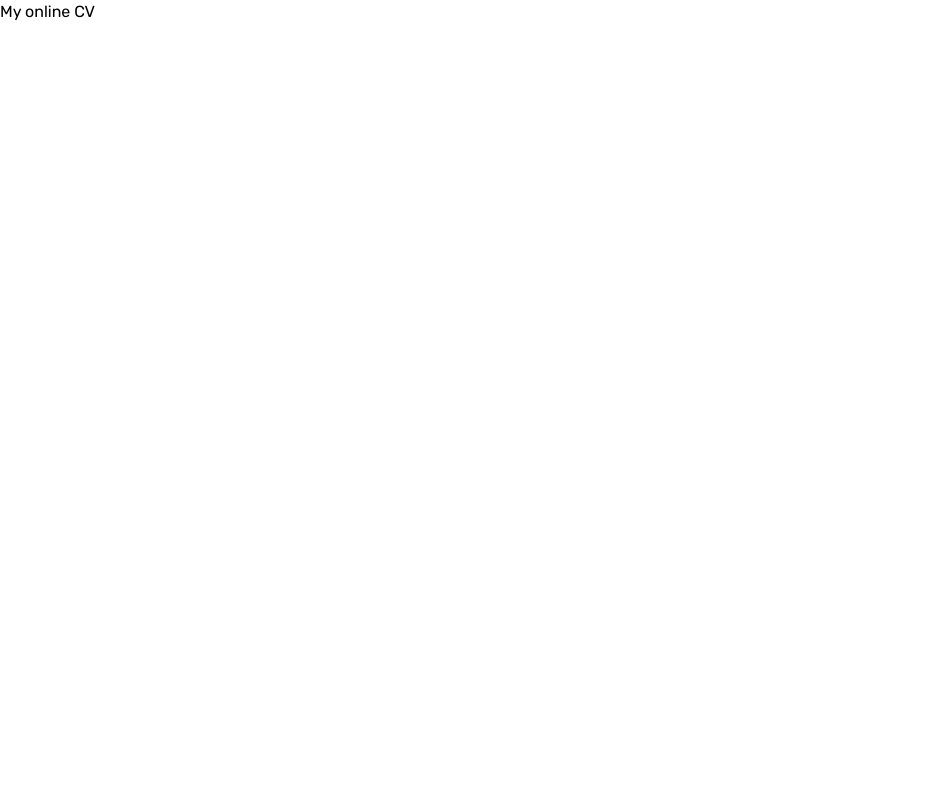
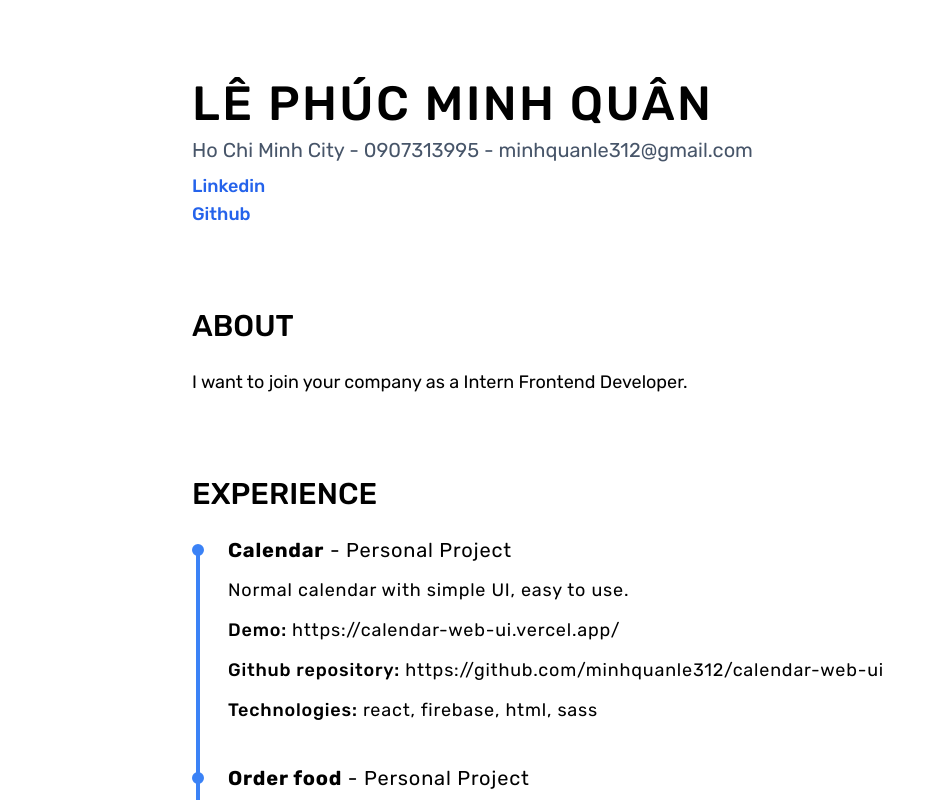
Before and after one commit to minhquanle312/minhquanle, a Next.js app: page /myCV in a window 1280 px wide. Shown: the top 800 px of the page, without its empty margins (0-944 px from the left). Built offline with nearby package versions, Linux system fonts and the light colour scheme.

Commit message:
add CV page

```diff
--- a/components/About.jsx
+++ b/components/About.jsx
@@ -1,16 +1,17 @@
 import React from 'react'
+import Circle from './Circle'
 
 // eslint-disable-next-line react/display-name
 const About = () => {
-  const Circle = ({ fill }) => {
-    return (
-      <div
-        className={`${
-          fill ? 'bg-blue-500' : ''
-        } w-3 h-3 mt-2 shrink-0 rounded-full border-[3px] border-blue-500`}
-      ></div>
-    )
-  }
+  // const Circle = ({ fill }) => {
+  //   return (
+  //     <div
+  //       className={`${
+  //         fill ? 'bg-blue-500' : ''
+  //       } w-3 h-3 mt-2 shrink-0 rounded-full border-[3px] border-blue-500`}
+  //     ></div>
+  //   )
+  // }
 
   const intro = (
     <p className='text-gray-600 dark:text-slate-400'>
--- /dev/null
+++ b/components/Circle.jsx
@@ -0,0 +1,13 @@
+import React from 'react'
+
+const Circle = ({ fill, line }) => {
+  return (
+    <div
+      className={`${
+        fill ? 'bg-blue-500' : ''
+      } w-3 h-3 mt-2 shrink-0 rounded-full border-[3px] border-blue-500`}
+    ></div>
+  )
+}
+
+export default Circle
--- a/components/Header.jsx
+++ b/components/Header.jsx
@@ -1,10 +1,11 @@
 import React, { useState } from 'react'
-import style from '../styles/Header.module.css'
+import styles from '../styles/Header.module.css'
 import AutoScrollSlider from './AutoScrollSlider'
 import { useInView } from 'react-intersection-observer'
 import useResizeWidth from './../hooks/useResizeWidth'
 import Icon from './Icon'
 import Link from 'next/link'
+import MobileNavigation from './MobileNavigation'
 
 const navList = [
   { name: 'HOME', section: '#home' },
@@ -40,62 +41,17 @@ const Header = () => {
     )
   }
 
-  const MobileNavigation = ({ items, fixed }) => {
-    const [showNav, setShowNav] = useState(false)
-
-    const classes = fixed
-      ? 'fixed top-0 left-0 right-0 h-18 bg-white dark:bg-black border-b shadow-sm transition-colors duration-300'
-      : ''
-
-    const handleClickIcon = () => {
-      setShowNav(!showNav)
-    }
-
-    return (
-      <nav
-        className={`${classes} md:hidden flex flex-col items-start gap-3 z-50 bg-white dark:bg-slate-500`}
-      >
-        <Icon
-          iconName='bar'
-          width='12'
-          height='12'
-          className={`relative z-10 p-3 ${
-            fixed ? 'fill-black dark:fill-white' : 'fill-white'
-          }`}
-          onClick={handleClickIcon}
-        />
-        <div
-          className={`${
-            !showNav ? 'hidden' : ''
-          } flex flex-col self-stretch z-10`}
-        >
-          {items.map(item => (
-            <a
-              key={item.name}
-              className={`p-3 font-medium transition-colors duration-200 ${
-                fixed
-                  ? 'text-black hover:bg-slate-200 dark:text-slate-200 dark:hover:bg-slate-800'
-                  : 'text-white hover:bg-white hover:text-black dark:hover:bg-slate-500 dark:hover:text-slate-100'
-              }`}
-              href={item.section}
-            >
-              {item.name}
-            </a>
-          ))}
-        </div>
-      </nav>
-    )
-  }
-
   const HeaderText = ({ black }) => {
     return (
       <h2
-        className={`absolute flex flex-col gap-7 inset-0 text-center sm:text-left sm:pl-8 md:pl-32 lg:pl-[25%] justify-center text-5xl transition-all duration-300 select-none ${
+        className={`absolute flex flex-col gap-7 inset-0 text-center sm:text-left sm:pl-8 md:pl-32 lg:pl-[25%] justify-center text-3xl md:text-4xl lg:text-5xl transition-all duration-300 select-none ${
           black ? 'bg-black text-white clip-path-black' : 'clip-path-white'
         }`}
       >
-        <span className={style.title}>Minh Quan Le</span>
-        <span className='text-3xl'>I&apos;m A Frontend Developer</span>
+        <span className={styles.title}>Minh Quan Le</span>
+        <span className='text-xl md:text-2xl lg:text-3xl'>
+          I&apos;m A Frontend Developer
+        </span>
       </h2>
     )
   }
@@ -109,7 +65,7 @@ const Header = () => {
       ref={headerRef}
     >
       <Navigation items={navList} fixed={!headerIsInview} />
-      <MobileNavigation items={navList} fixed={!headerIsInview} />
+      <MobileNavigation items={navList} />
       <HeaderText black />
       <HeaderText />
       <AutoScrollSlider className='absolute top-0 right-0 bottom-0 w-1/2 dark:before:hidden' />
@@ -123,13 +79,13 @@ const Header = () => {
           <Icon iconName='arrow-up' width='7' height='7' />
         </a>
       </button>
-      <div className='absolute top-2/3 left-20 sm:left-10 md:top-20 md:left-6 flex gap-5'>
-        <button className='py-1 px-2 text-sm md:text-md bg-orange-200 rounded-md text-slate-800 font-medium hover:bg-orange-400 hover:text-slate-200 transition-colors duration-150 select-none'>
+      <div className='absolute top-2/3 left-1/2 -translate-x-1/2 sm:-translate-x-0 sm:left-10 md:top-20 md:left-6 flex gap-5'>
+        <button className='py-1 px-2 text-xs md:text-sm bg-orange-200 rounded-md text-slate-800 font-medium hover:bg-orange-400 hover:text-slate-200 transition-colors duration-150 select-none'>
           <a href='/Intern_Frontend-Le_Phuc_Minh_Quan.pdf' download>
             Download my CV
           </a>
         </button>
-        <button className='py-1 px-2 text-sm md:text-md bg-orange-200 rounded-md text-slate-800 font-medium hover:bg-orange-400 hover:text-slate-200 transition-colors duration-150 select-none'>
+        <button className='py-1 px-2 text-xs md:text-sm bg-orange-200 rounded-md text-slate-800 font-medium hover:bg-orange-400 hover:text-slate-200 transition-colors duration-150 select-none'>
           <Link href='/myCV'>My online CV</Link>
         </button>
       </div>
--- a/components/MobileNavigation.jsx
+++ b/components/MobileNavigation.jsx
@@ -0,0 +1,40 @@
+import React, { useState } from 'react'
+import Icon from './Icon'
+
+import styles from '../styles/MobileNavigaiton.module.css'
+
+const MobileNavigation = ({ items }) => {
+  const [show, setShow] = useState(false)
+
+  const handleClickIcon = () => {
+    setShow(!show)
+  }
+  return (
+    <nav className='md:hidden fixed top-0 left-0 right-0 h-10 bg-white dark:bg-black z-20'>
+      <Icon
+        iconName='bar'
+        width='10'
+        height='10'
+        className='p-2 select-none dark:fill-white'
+        onClick={handleClickIcon}
+      />
+      <div
+        className={`${styles.mobileNav} ${
+          show ? styles.animated : ''
+        } bg-white dark:bg-black`}
+      >
+        {items.map(item => (
+          <a
+            key={item.name}
+            className={`block dark:text-slate-100 dark:hover:bg-slate-600 p-2 hover:bg-blue-300 cursor-pointer transition-colors duration-200`}
+            href={item.section}
+          >
+            {item.name}
+          </a>
+        ))}
+      </div>
+    </nav>
+  )
+}
+
+export default MobileNavigation
--- a/pages/myCV/index.jsx
+++ b/pages/myCV/index.jsx
@@ -1,7 +1,131 @@
+import Head from 'next/head'
 import React from 'react'
+import Circle from '../../components/Circle'
+
+const navItems = ['about', 'experience', 'skills', 'education']
+const projects = [
+  {
+    name: 'Calendar',
+    description: 'Normal calendar with simple UI, easy to use.',
+    feature: 'add and delete event, choose type of event, go to current day',
+    technologyIcons: ['react', 'firebase', 'html', 'sass'],
+    demo: 'https://calendar-web-ui.vercel.app/',
+    source: 'https://github.com/minhquanle312/calendar-web-ui',
+  },
+  {
+    name: 'Order food',
+    description: 'Order food web app with global state management.',
+    feature: 'add and delete food from card',
+    technologyIcons: ['react', 'html', 'sass'],
+    demo: 'https://react-food-app-gold.vercel.app/',
+    source: 'https://github.com/minhquanle312/react-food-app',
+  },
+  {
+    name: 'Sudoku solve',
+    description: 'Solve sudoku game with demo data input',
+    feature: '',
+    technologyIcons: ['html', 'css', 'javascript'],
+    demo: 'https://minhquanle312.github.io/sudoku-solve/',
+    source: 'https://github.com/minhquanle312/sudoku-solve',
+  },
+  {
+    name: 'Cryptography solve',
+    description:
+      'Solve some basic cryptography with detail explanation in Vietnamese',
+    feature: '',
+    technologyIcons: ['html', 'css', 'javascript'],
+    demo: 'https://minhquanle312.github.io/kma_crypto_basic/',
+    source: 'https://github.com/minhquanle312/kma_crypto_basic',
+  },
+  // {
+  //   name: 'Aurora static web',
+  //   description: 'Static web use bootstrap',
+  //   feature: '',
+  //   technologyIcons: ['html', 'css', 'bootstrap'],
+  //   demo: 'https://aurora-grove.vercel.app/',
+  //   source: 'https://github.com/minhquanle312/aurora_grove',
+  // },
+]
 
 const index = () => {
-  return <div>My online CV</div>
+  return (
+    <>
+      <Head>
+        <title>CV - Intern Frontend - Lê Phúc Minh Quân</title>
+      </Head>
+      <div className='ml-48'>
+        <h1 className='mt-20 text-5xl font-medium tracking-wider'>
+          LÊ PHÚC MINH QUÂN
+        </h1>
+        <p className='text-xl my-2 text-slate-600'>
+          Ho Chi Minh City - 0907313995 - minhquanle312@gmail.com
+        </p>
+        <a
+          className='block text-lg text-blue-600 font-medium'
+          href='https://www.linkedin.com/in/l%C3%AA-ph%C3%BAc-minh-qu%C3%A2n-6795b316a/'
+        >
+          Linkedin
+        </a>
+        <a
+          className='block text-lg text-blue-600 font-medium'
+          href='https://github.com/minhquanle312'
+        >
+          Github
+        </a>
+        <section className='my-20' id='about'>
+          <h2 className='text-3xl font-medium mb-6'>ABOUT</h2>
+          <p className='text-lg'>
+            I want to join your company as a Intern Frontend Developer.
+          </p>
+        </section>
+        <section className='mb-20' id='experience'>
+          <h2 className='text-3xl font-medium mb-6'>EXPERIENCE</h2>
+          {projects.map((project, index) => (
+            <div
+              key={index}
+              className={`flex gap-6 tracking-wider ${
+                index !== projects.length - 1 ? 'connected-line' : ''
+              }`}
+            >
+              <Circle fill={index !== projects.length - 1} />
+              <div>
+                <h3 className='text-xl mb-3'>
+                  <strong>{project.name}</strong> - Personal Project
+                </h3>
+                <p className='text-lg mb-3'>{project.description}</p>
+                <p className='text-lg mb-3'>
+                  <span className='font-medium'>Demo:</span>{' '}
+                  <a href={project.demo}>{project.demo}</a>
+                </p>
+                <p className='text-lg mb-3'>
+                  <span className='font-medium'>Github repository:</span>{' '}
+                  <a href={project.source}>{project.source}</a>
+                </p>
+                <p className='text-lg mb-10'>
+                  <span className='font-medium'>Technologies:</span>{' '}
+                  {project.technologyIcons.join(', ')}
+                </p>
+              </div>
+            </div>
+          ))}
+        </section>
+        <section className='mb-20' id='skill'>
+          <h2 className='text-3xl font-medium mb-6'>SKILLS</h2>
+          <p className='text-lg'>
+            HTML, CSS, Javascript, SCSS, Tailwind, Bootstrap, ReactJS, NextJS,
+            Redux
+          </p>
+        </section>
+        <section className='mb-20' id='education'>
+          <h2 className='text-3xl font-medium mb-6'>EDUCATION</h2>
+          <div className='flex text-xl justify-between pr-36'>
+            <p>Academy Of Cryptography Techniques - Information Security </p>
+            <p className='text-orange-600'>2018 - 2023</p>
+          </div>
+        </section>
+      </div>
+    </>
+  )
 }
 
 export default index
--- /dev/null
+++ b/styles/MobileNavigaiton.module.css
@@ -0,0 +1,11 @@
+.mobileNav {
+  overflow: hidden;
+  transform: translateY(calc(-100% - 2.5rem));
+  -webkit-transition: all 0.3s ease-in-out;
+  -moz-transition: all 0.3s ease-in-out;
+  transition: all 0.3s ease-in-out;
+}
+.animated {
+  transform: translateY(0);
+  /* padding: 24px 18px; */
+}
```
